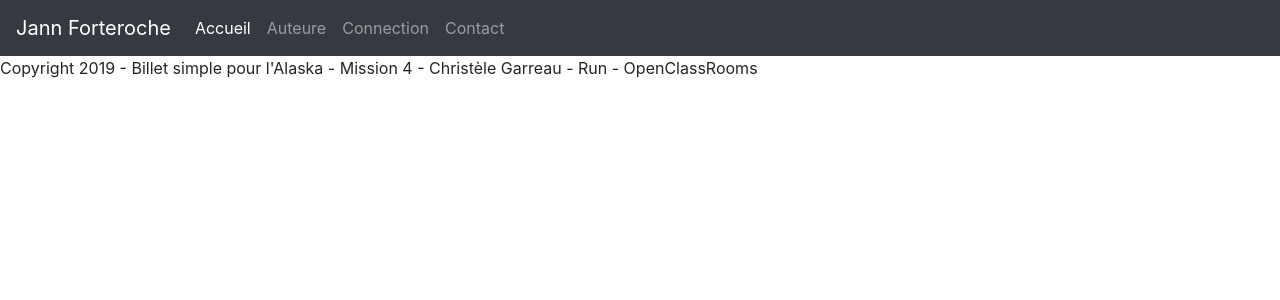
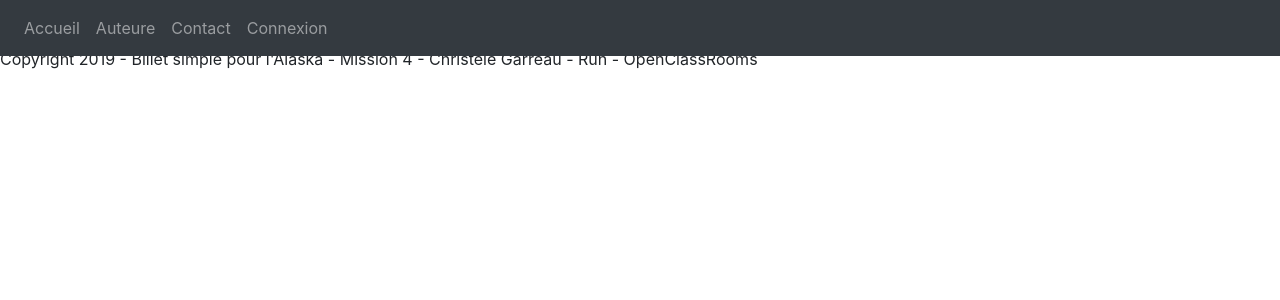
Before and after one commit to christ974/projet4, a PHP site: page /template.php in a window 1280 px wide. Shown: the top 300 px of the page. Run offline with PHP 8.4, Linux system fonts and the light colour scheme; data that the repository does not hold is empty; some libraries are stand-ins or nearby versions; grey boxes are pictures that could not be loaded.

Commit message:
Ajout barre navig. de liens pour l'administration

```diff
--- a/Views/template.php
+++ b/Views/template.php
@@ -1,8 +1,8 @@
 <!DOCTYPE html>
 <html lang="fr">
-
+<!--page modèle-->
 <head>
-    <meta charset="utf-8" />
+    <meta charset="utf-8"/>
     <meta name="viewport" content="width=device-width, initial-scale=1, shrink-to-fit=no">
     <meta http-equiv="X-UA-Compatible" content="ie=edge">
 
@@ -14,9 +14,9 @@
     <meta name="description" content="Les éditions A.E.E. présentent le dernier opus de l'aventurière et écrivaien Jann Forteroche 'Billet simple pour l'Alaska'. Découvrez tous les mois, un chapitre inédit." />
 
     <!-- Schema.org meta pour Google+ -->
-    <meta itemprop="name" content="Blog Jann Forteroche, son dernier opus 'Billet simple pour l'Alaska'">
-    <meta itemprop="description" content="Les éditions A.E.E. présentent le dernier opus de l'aventurière et écrivaine Jann Forteroche 'Billet simple pour l'Alaska'. Découvrez tous les mois, un chapitre inédit.">
-    <meta itemprop="image" content="https://www.exemple.com/wa_files/image-google.png">
+    <meta property="name" content="Blog Jann Forteroche, son dernier opus 'Billet simple pour l'Alaska'">
+    <meta property="description" content="Les éditions A.E.E. présentent le dernier opus de l'aventurière et écrivaine Jann Forteroche 'Billet simple pour l'Alaska'. Découvrez tous les mois, un chapitre inédit.">
+    <meta property="image" content="https://www.exemple.com/wa_files/image-google.png">
 
     <!-- Card meta pour Twitter -->
     <meta name="twitter:card" content="summary_large_image">
@@ -34,14 +34,14 @@
     <!-- Référencement fin -->
 
     <link href="/css/style.css" rel="stylesheet" />
+    <link rel='stylesheet' href='https://use.fontawesome.com/releases/v5.7.0/css/all.css' integrity='sha384-lZN37f5QGtY3VHgisS14W3ExzMWZxybE1SJSEsQp9S+oqd12jhcu+A56Ebc1zFSJ' crossorigin='anonymous'>
     <script src='https://cloud.tinymce.com/5/tinymce.min.js?apiKey=ct1gvv698ohpp1cy6r3mu86ggrfcs7p7321ez8cm72qgkltr'></script>
     <script>
             tinymce.init({
-        selector: '#mytextarea',
+            selector: '.mytextarea',
             language_url : '/Language/fr_FR.js',
             language: 'fr_FR'
         });
-    console.log('Salut');
     </script>
 
 </head>
@@ -53,13 +53,31 @@
 
             <div class="container-fluide">
 
-                <nav class="navbar navbar-expand-lg navbar-light bg-light navbar-dark bg-dark fixed-top"> <a class="navbar-brand" href="/"> Jann Forteroche </a> <button class="navbar-toggler" type="button" data-toggle="collapse" data-target="#navbarTogglerDemo02" aria-controls="navbarTogglerDemo02" aria-expanded="false" aria-label="Toggle navigation"> <span class="navbar-toggler-icon"></span> </button>
+                <nav class="navbar navbar-expand-lg navbar-light bg-light navbar-dark bg-dark fixed-top">
+
+                    <button class="navbar-toggler" type="button" data-toggle="collapse" data-target="#navbarTogglerDemo02" aria-controls="navbarTogglerDemo02" aria-expanded="false" aria-label="Toggle navigation"> <span class="navbar-toggler-icon"></span>
+                    </button>
+
                     <div class="collapse navbar-collapse" id="navbarTogglerDemo02">
-                        <ul class="navbar-nav mr-auto mt-2 mt-lg-0">
-                            <li class="nav-item active"> <a class="nav-link" href="/"> Accueil <span class="sr-only"> (current) </span></a> </li>
+                        <ul class="navbar-nav mr-auto mt-2 mt-lg-0 nav nav-pills nav-justified" role="navigation">
+                            <li class="nav-item"> <a class="nav-link" href="/" active> Accueil <span class="sr-only"> (current) </span></a> </li>
                             <li class="nav-item"> <a class="nav-link" href="/auteur"> Auteure </a> </li>
-                            <li class="nav-item"> <a class="nav-link " href="/login"> Connection </a> </li>
+
                             <li class="nav-item"> <a class="nav-link " href="/contact"> Contact </a> </li>
+
+                                <?php  if(isset ($_SESSION['user'])){ ?>
+                                    <li class="nav-item"> <a active class="nav-link" href="/edit">Administration</a></li>
+                                    <li class="nav-item"> <a class="nav-link" href="/creer">Créer</a></li>
+                                    <li class="nav-item"><a class="nav-link" href="/modifier">Modifier</a></li>
+                                    <li class="nav-item"><a class="nav-link" href="/supprimer">Supprimer</a></li>
+                                    <li class="nav-item"> <a class="nav-link" href="/commentaires">Commentaires</a></li>
+
+                                    <li><form action="/logout" method="post" id="deconnexion" class="deconnexion">
+                                     <input type="submit" class="btn btn-outline-secondary" value="Déconnexion">
+                                    </form></li>
+                                <?php }else{ ?>
+                                <li class="nav-item"> <a class="nav-link" role="button" href="/login"> Connexion </a> </li>
+                                <?php }; ?>
                         </ul>
 
                     </div>
@@ -68,15 +86,20 @@
         </header>
     </div>
 
-    <p><?= $content; ?></p>
+    <?= $content; ?>
 
     <footer id="#footer">
         <p class="autres">
             <a class="footerInfo" href="../mentions_legales" target="_blank">Mentions légales </a>&amp;
-            <a class="footerInfo" href="../politiqueDonneesPerso" target="_blank"> Politique des Données Personnelles</a>
+            <a class="footerInfo" href="../politiqueDonneesPerso" target="_blank"> Politique des Données Personnelle</a> &amp;
+            <a href="http://jigsaw.w3.org/css-validator/check/referer">
+                <img style="border:0;width:88px;height:31px"
+                    src="http://jigsaw.w3.org/css-validator/images/vcss-blue"
+                    alt="CSS Valide !" />
+            </a>
         </p>
         <p class="autres">
-            Copyright 2019 - Billet simple pour l'Alaska<i class="fas fa-bicycle"></i> - Mission 4 - Christèle Garreau - Run - OpenClassRooms
+            Copyright 2019 - Billet simple pour l'Alaska - Mission 4 - Christèle Garreau - Run - OpenClassRooms
         </p>
     </footer>
 
```
Lines whose indentation alone changed are shown as unchanged.
